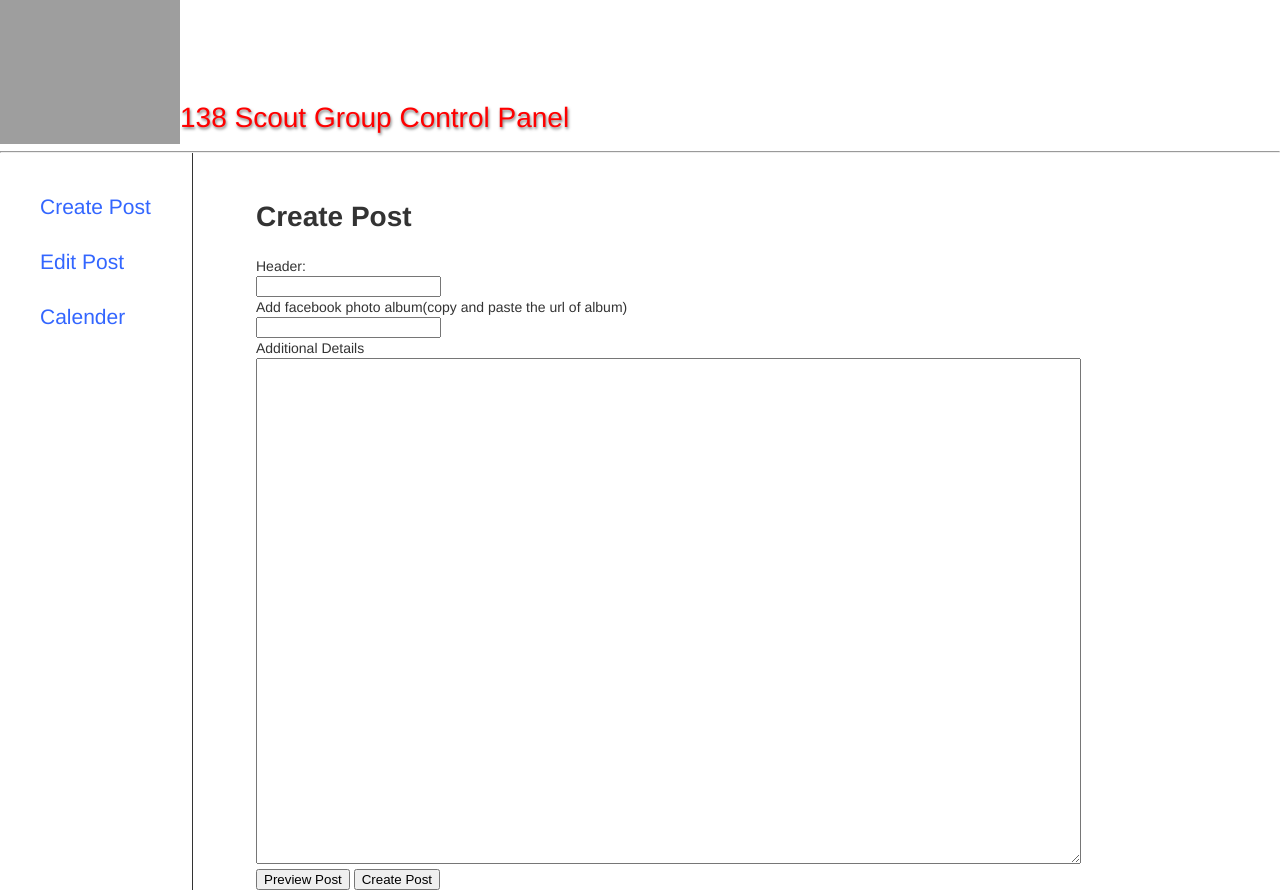
After one commit to scout138/website, a PHP site: page /cpanel/index.php in a window 1280 px wide. The commit adds this page. Run offline with PHP 8.4, Linux system fonts and the light colour scheme; grey boxes are pictures that could not be loaded.

Commit message:
Started work on control panel / formatted folders
Basic layout has been set no functionality added to control panel.

Added background image to index.

```diff
--- /dev/null
+++ b/cpanel/index.php
@@ -0,0 +1,49 @@
+<!DOCTYPE html>
+<html>
+<head>
+<title>Control Panel</title>
+<link rel="stylesheet" href="style.css"/>
+<script src="js/main.js"></script>
+</head>
+
+<body>
+	<div id = "header">
+		<div id = "logo">
+			<img src = "http://www.scouts.ca/brandcentre/resources/logo/scouts-logo-notagline-web.png" alt = "logo" height = "144px"  width = "180px">
+		</div>
+		<div id = "title">138 Scout Group Control Panel</div>
+	<br style="clear:both;"/><hr />
+	</div>
+		<div id = "menu">
+			<ul>
+				<li id = "menuItems" onclick = "showHide('create')"><a href = "#">Create Post</a></li>
+				<li id = "menuItems" onclick = "showHide('edit')"><a href = "#">Edit Post</a></li>
+				<li id = "menuItems" onclick = "showHide('calender')"><a href = "#">Calender</a></li>
+			</ul>
+		</div>
+		<div id = "content">
+			<div id = "create"><h1>Create Post</h1>
+				<form name="input" action="createPost.php" method="post">
+					Header:<br />
+					<input type = "text" name = "Header"><br />
+					Add facebook photo album(copy and paste the url of album)<br />
+					<input type = "text" name = "album"><br />
+					Additional Details<br />
+					<textarea style="width:80%; height:500px;"></textarea><br />
+					<button value = "Preview Post">Preview Post</button>
+					<input type="submit" value="Create Post">
+				</form>
+			</div>
+
+			<div id = "edit"><h1>Edit Post</h1>
+				Words
+			</div>
+			<div id = "calender"><h1>Calender</h1>
+				<iframe src="https://www.google.com/calendar/embed?src=pccrovers.com_pojeic2sd1ojijt7ohop7gt338%40group.calendar.google.com&ctz=America/Vancouver" style="border: 0" width="80%" height="600" frameborder="0" scrolling="no">
+				</iframe>
+			</div>
+		</div>
+
+</body>
+
+</html>
--- /dev/null
+++ b/cpanel/js/main.js
@@ -0,0 +1,12 @@
+function showHide(element) {
+	//hide all the elements
+	var id = document.getElementById("create");
+	id.style.display = 'none';
+	id = document.getElementById("edit");
+	id.style.display = "none";
+	id = document.getElementById("calender");
+	id.style.display = "none";
+	//show the one we want
+	id = document.getElementById(element);
+	id.style.display = "block";
+}
--- /dev/null
+++ b/cpanel/style.css
@@ -0,0 +1,76 @@
+body {
+    font-family: "Helvetica Neue",Helvetica,Arial,sans-serif;
+    font-size: 14px;
+    line-height: 1.42857143;
+    color: #333;
+    margin: 0;
+}
+#loginContainer {
+	position: fixed;
+ 	top: 50%;
+ 	left: 50%;
+ 	margin-top: -50px;
+ 	margin-left: -100px;
+}
+#logo {
+    height: 144px;
+    width: 180px;
+	float: left;
+}
+#header {
+	position:fixed;
+	height: 153px;
+	width: 100%;
+	z-index: 999;
+    background-color: white;
+}
+#title {
+    position: absolute;
+    left: 180px;
+    bottom: 15px;
+    font-weight: normal;
+    font-size: 2em;
+    color: red;
+    text-shadow: 1px 2px 3px rgba(0,0,0, 0.5);
+}
+#menu {
+	position: fixed;
+	top: 153px;
+	height: 100%;
+	width: 15%;
+	float:left;
+	border-right-style: solid;
+	border-width: 1px;
+}
+#content {
+	position: relative;
+	top: 153px;
+	width: 80%;
+	float: right;
+	margin-top: 25px;
+}
+#menuItems {
+	list-style-type: none;
+	padding-top: 25px;
+	font-size: 1.5em;
+}
+a:link {
+	color: #3366FF;
+	text-decoration: none;
+}
+a:visited {
+	color: #3366FF;
+	text-decoration: none;
+}
+a:hover {
+	color: #000066;
+}
+a:active {
+	color: #000066;
+}
+#edit {
+	display: none;
+}
+#calender {
+	display: none;
+}
--- a/css/style.css
+++ b/css/style.css
@@ -5,7 +5,10 @@
 }
 
 body {
-    background-color: green;
+    background-image: url("../images/background.jpg");
+    background-repeat: no-repeat;
+    background-size:100%;
+    background-attachment: fixed;
     font-family: "Helvetica Neue",Helvetica,Arial,sans-serif;
     font-size: 14px;
     line-height: 1.42857143;
--- /dev/null
+++ b/php/config.php
@@ -0,0 +1,6 @@
+<?php
+	$host = "localhost";
+	$user = "root";
+	$password = "password1";
+	$db = "138Website";
+?>
```
Also changed, not shown: cpanel/login.php (added, +22 -0 lines), images/background.jpg (added).
